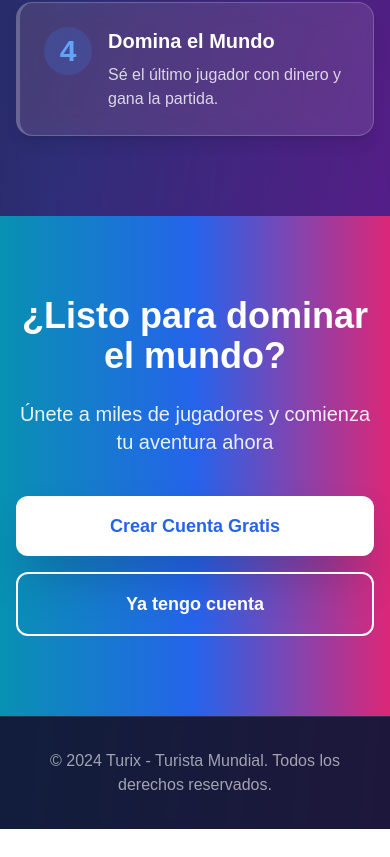
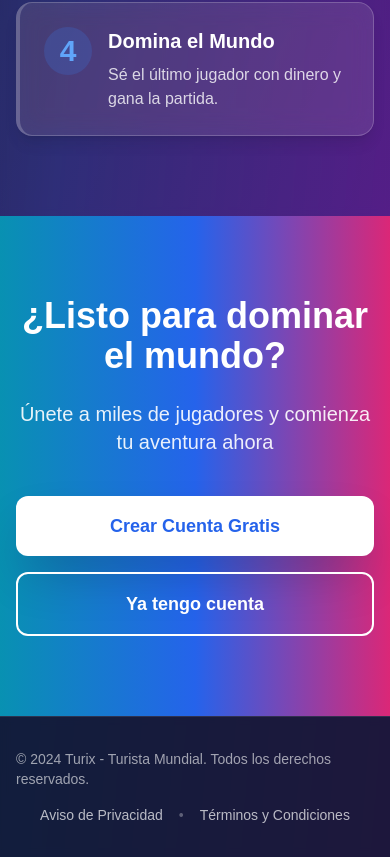
Before and after one commit to roxyrdzxd/turistamundial, a Next.js app: page / in a window 390 px wide. Shown: the part 4012-4869 px from the top of the page. Before the commit the page ends 4841 px from the top, so only its background shows below. Built offline with nearby package versions, Linux system fonts and the light colour scheme.

Commit message:
feat: Agregar enlaces a Privacidad y Terminos en el footer
- Actualizado footer de pagina principal con enlaces
- Diseño responsive con flexbox
- Enlaces con hover effect en color cyan

```diff
--- a/app/page.tsx
+++ b/app/page.tsx
@@ -273,10 +273,23 @@ export default function Home() {
       </section>
 
       {/* Footer */}
-      <footer className="relative py-8 px-4 sm:px-6 lg:px-8 bg-slate-900/80 backdrop-blur-sm text-white text-center border-t border-white/10">
-        <p className="text-white/60">
-          © 2024 Turix - Turista Mundial. Todos los derechos reservados.
-        </p>
+      <footer className="relative py-8 px-4 sm:px-6 lg:px-8 bg-slate-900/80 backdrop-blur-sm text-white border-t border-white/10">
+        <div className="max-w-6xl mx-auto">
+          <div className="flex flex-col md:flex-row justify-between items-center gap-4">
+            <p className="text-white/60 text-sm">
+              © 2024 Turix - Turista Mundial. Todos los derechos reservados.
+            </p>
+            <div className="flex flex-wrap gap-4 justify-center text-sm">
+              <Link href="/privacidad" className="text-white/70 hover:text-cyan-400 transition">
+                Aviso de Privacidad
+              </Link>
+              <span className="text-white/30">•</span>
+              <Link href="/terminos" className="text-white/70 hover:text-cyan-400 transition">
+                Términos y Condiciones
+              </Link>
+            </div>
+          </div>
+        </div>
       </footer>
     </div>
   )
```
